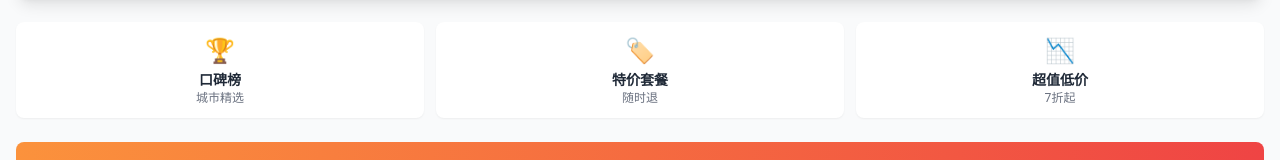
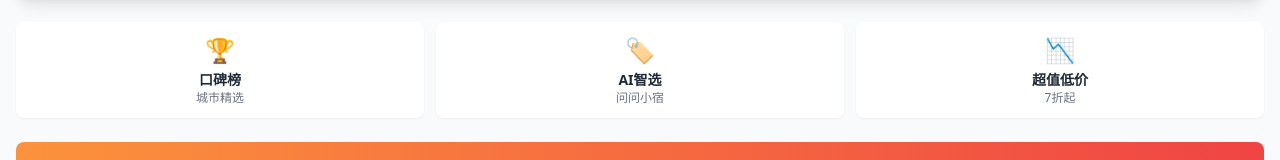
Before and after one commit to shiss3/Easu, a React (Vite) app in the folder apps/client-user/: page / in a window 1280 px wide. Shown: the part 540-700 px from the top of the page. Built offline with nearby package versions, Linux system fonts and the light colour scheme; no server answers.

Commit message:
fix(hotel): 准备加入AI-小宿

```diff
--- a/apps/client-user/src/page/home/index.tsx
+++ b/apps/client-user/src/page/home/index.tsx
@@ -274,7 +274,7 @@ const HomePage = () => {
             <div className="px-4 mt-6">
                 <div className="grid grid-cols-3 gap-3 mb-6">
                     <MarketingCard title="口碑榜" sub="城市精选" icon="🏆" />
-                    <MarketingCard title="特价套餐" sub="随时退" icon="🏷️" />
+                    <MarketingCard title="AI智选" sub="问问小宿" icon="🏷️" />
                     <MarketingCard title="超值低价" sub="7折起" icon="📉" />
                 </div>
 
--- a/apps/client-user/src/page/search-result/index.tsx
+++ b/apps/client-user/src/page/search-result/index.tsx
@@ -122,7 +122,6 @@ const HotelCard = ({ data }: { data: HotelVo }) => {
                         ))}
                     </div>
                 </div>
-
                 {/* 价格区域 */}
                 <div className="flex justify-end items-end gap-1">
                     <span className="text-xs text-red-500 font-medium">特惠一口价</span>
```
Also changed, not shown: packages/performance-analyzer/README.md (added).
